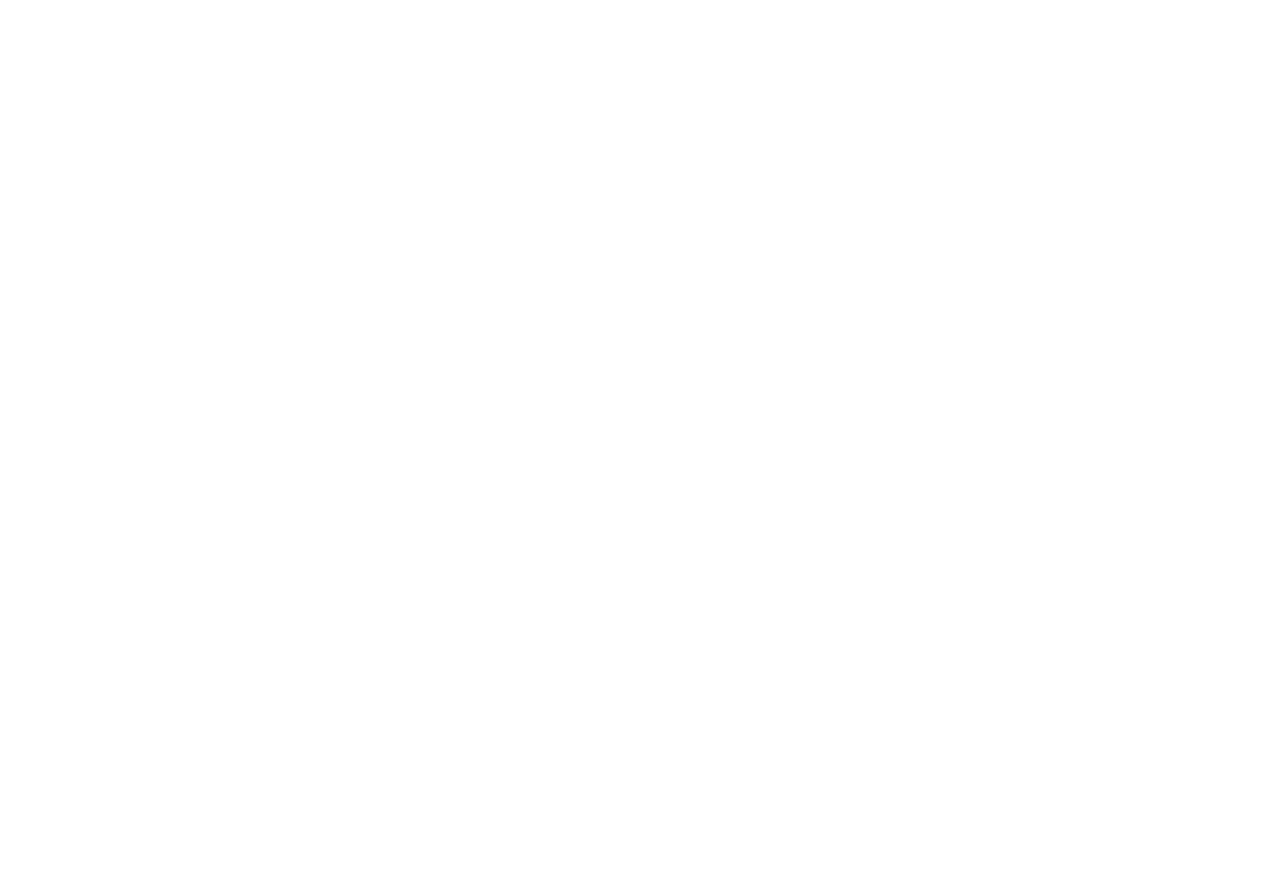
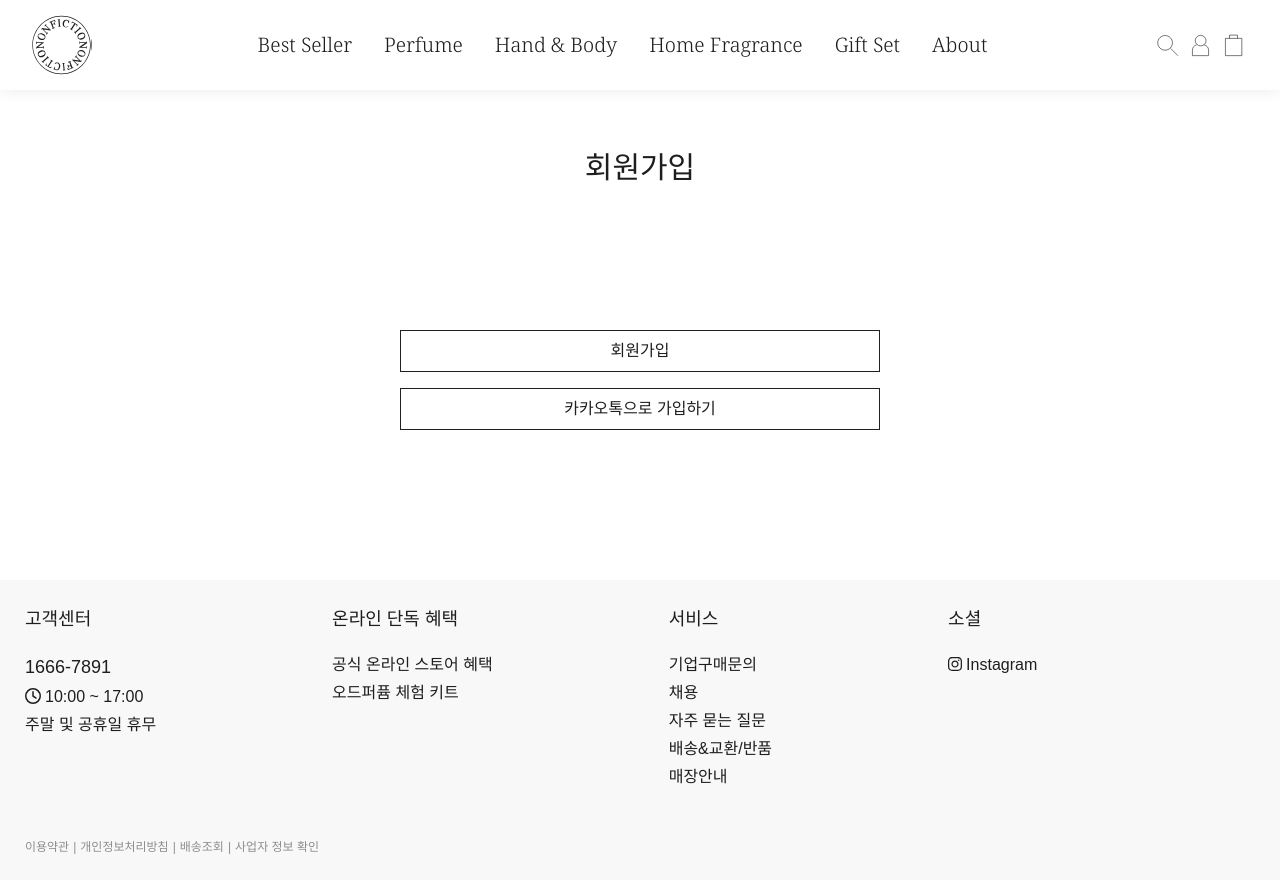
Before and after one commit to yeo-seoyun/non-fiction, a React (Vite) app: page /signup in a window 1280 px wide. Before the commit this address had no page. Before the commit the page ends 800 px from the top, so only its background shows below. Built offline with nearby package versions, Linux system fonts and the light colour scheme; a web font is replaced by a local one.

Commit message:
[Rename] :    회원가입 파일명 수정

```diff
--- a/src/pages/Login/Login.jsx
+++ b/src/pages/Login/Login.jsx
@@ -33,7 +33,7 @@
               </Link>
               <span>찾기</span>
             </div>
-            <Link to="/register" aria-label="회원가입" className="font-bold">
+            <Link to="/signup" aria-label="회원가입" className="font-bold">
               회원가입
             </Link>
           </div>
--- /dev/null
+++ b/src/pages/SignUp/SignUp.jsx
@@ -0,0 +1,37 @@
+import Button from "@/components/atom/Button";
+import { Helmet } from "react-helmet";
+
+function SignUp() {
+  return (
+    <>
+      <Helmet>
+        <meta charSet="utf-8" />
+        <title>NONFICTION | 회원가입</title>
+      </Helmet>
+      <section className="w-full py-[9.375rem] flex flex-col gap-24 items-center justify-center">
+        <h2 className="text-3xl">회원가입</h2>
+        <div className="flex flex-col gap-12 w-[30rem]">
+          <div>{/* 회원가입 input */}</div>
+          <div className="flex flex-col gap-4 justify-center">
+            <Button
+              className="border border-black-200 p-2 text-center hover:bg-black-200 hover:text-white"
+              type="button"
+              ariaLabel="회원가입"
+            >
+              회원가입
+            </Button>
+            <Button
+              className="border border-black-200 p-2 text-center hover:bg-black-200 hover:text-white"
+              type="button"
+              ariaLabel="카카오톡으로 회원가입"
+            >
+              카카오톡으로 가입하기
+            </Button>
+          </div>
+        </div>
+      </section>
+    </>
+  );
+}
+
+export default SignUp;
--- a/src/routes/navigation.jsx
+++ b/src/routes/navigation.jsx
@@ -5,6 +5,7 @@
 import ComingSoon from "@/pages/ComingSoon/ComingSoon";
 import Home from "@/pages/Home/Home";
 import Login from "@/pages/Login/Login";
+import SignUp from "@/pages/SignUp/SignUp";
 
 const navigationItems = [
   {
@@ -23,10 +24,11 @@
     lazy: () => import("@/pages/Login/Login"),
   },
   {
-    id: "register",
-    path: "/register",
+    id: "signup",
+    path: "/signup",
     text: "회원가입 페이지",
-    // lazy: () => import('@/pages/Register'),
+    element: <SignUp />,
+    lazy: () => import("@/pages/SignUp/SignUp"),
   },
   {
     id: "search",
```
